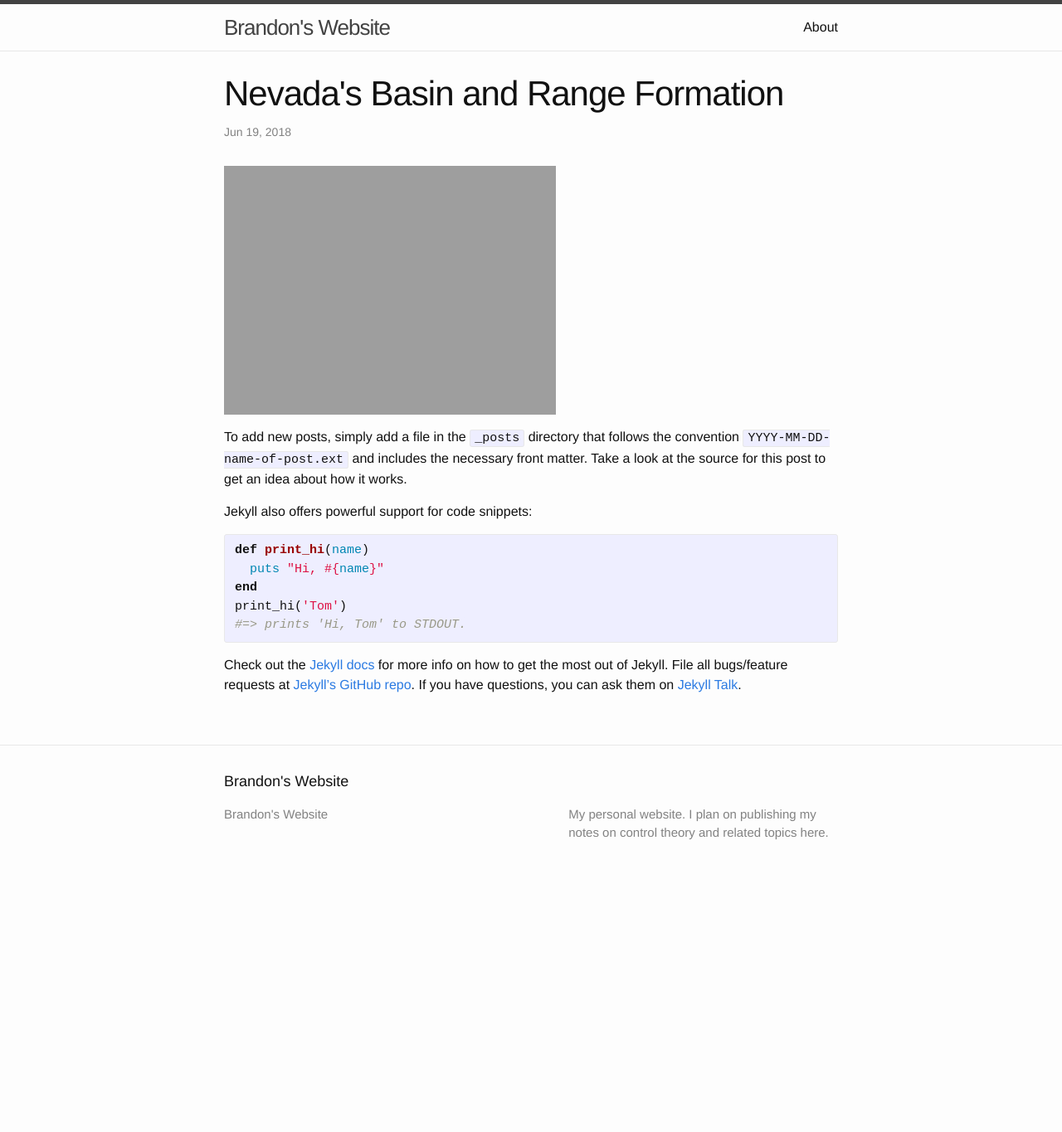
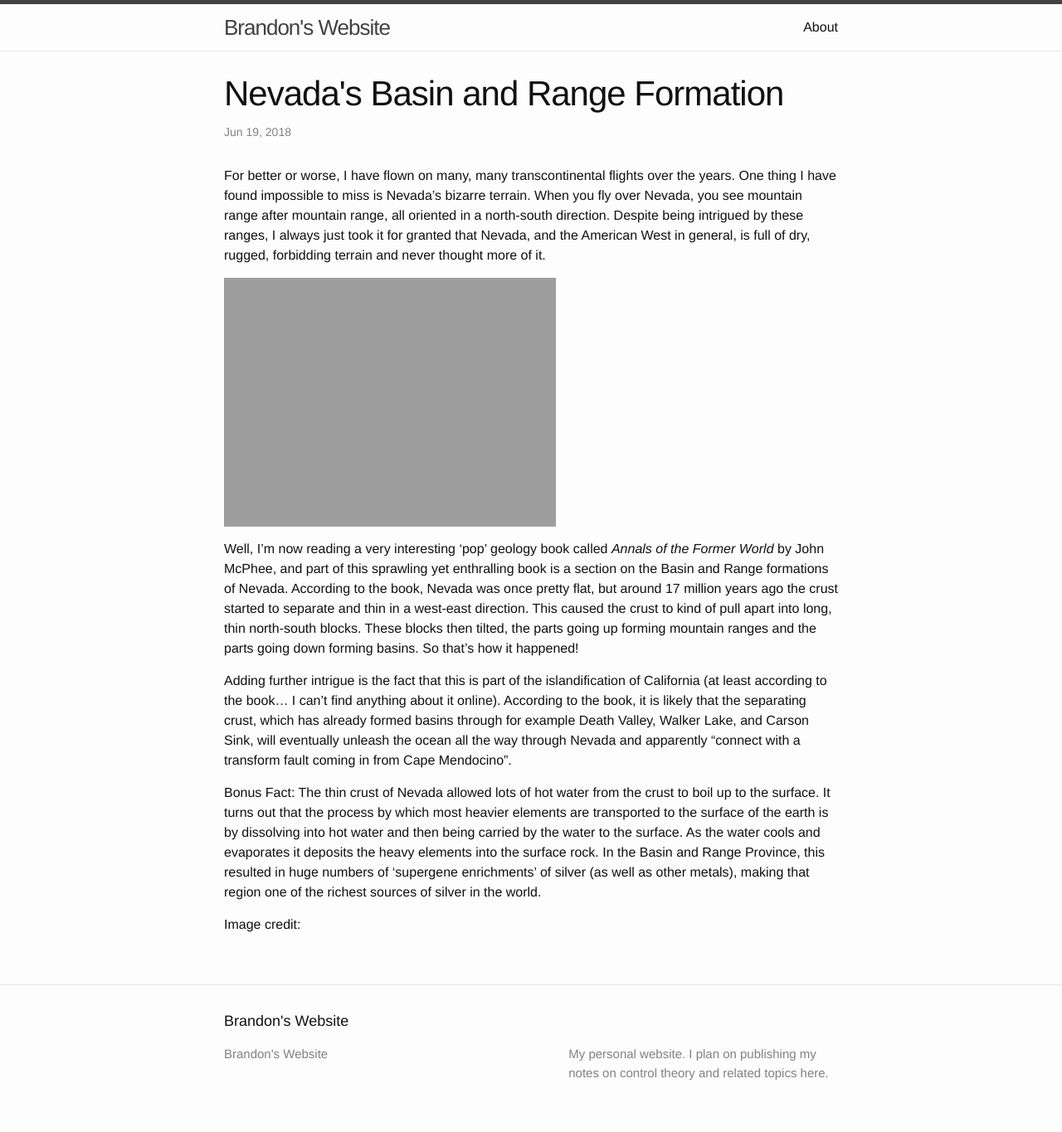
Before and after one commit to braraki/braraki.github.io, a Jekyll site: the page built from _posts/2018-06-14-nevada-basin-and-range.md, in a window 1280 px wide. Shown: the whole page at 83% size. Built offline with Jekyll 4.4.1, drawn with Linux system fonts in a browser that asks for light colours; Markdown is read by kramdown in place of the engine named in the settings; before the commit the page ends 1076 px from its top, so only the background shows below that.

Commit message:
nevada basin and range post

```diff
--- a/_posts/2018-06-14-nevada-basin-and-range.md
+++ b/_posts/2018-06-14-nevada-basin-and-range.md
@@ -5,22 +5,14 @@ date:   2018-06-18 23:09:41 -0500
 categories: geology reading
 ---
 
+For better or worse, I have flown on many, many transcontinental flights over the years. One thing I have found impossible to miss is Nevada's bizarre terrain. When you fly over Nevada, you see mountain range after mountain range, all oriented in a north-south direction. Despite being intrigued by these ranges, I always just took it for granted that Nevada, and the American West in general, is full of dry, rugged, forbidding terrain and never thought more of it.
+
 ![Nevada basin and range]({{ "/assets/nevada_basin_and_range.png" | absolute_url }})
 
-To add new posts, simply add a file in the `_posts` directory that follows the convention `YYYY-MM-DD-name-of-post.ext` and includes the necessary front matter. Take a look at the source for this post to get an idea about how it works.
+Well, I'm now reading a very interesting 'pop' geology book called *Annals of the Former World* by John McPhee, and part of this sprawling yet enthralling book is a section on the Basin and Range formations of Nevada. According to the book, Nevada was once pretty flat, but around 17 million years ago the crust started to separate and thin in a west-east direction. This caused the crust to kind of pull apart into long, thin north-south blocks. These blocks then tilted, the parts going up forming mountain ranges and the parts going down forming basins. So that's how it happened!
 
-Jekyll also offers powerful support for code snippets:
+Adding further intrigue is the fact that this is part of the islandification of California (at least according to the book... I can't find anything about it online). According to the book, it is likely that the separating crust, which has already formed basins through for example Death Valley, Walker Lake, and Carson Sink, will eventually unleash the ocean all the way through Nevada and apparently "connect with a transform fault coming in from Cape Mendocino".
 
-{% highlight ruby %}
-def print_hi(name)
-  puts "Hi, #{name}"
-end
-print_hi('Tom')
-#=> prints 'Hi, Tom' to STDOUT.
-{% endhighlight %}
+Bonus Fact: The thin crust of Nevada allowed lots of hot water from the crust to boil up to the surface. It turns out that the process by which most heavier elements are transported to the surface of the earth is by dissolving into hot water and then being carried by the water to the surface. As the water cools and evaporates it deposits the heavy elements into the surface rock. In the Basin and Range Province, this resulted in huge numbers of 'supergene enrichments' of silver (as well as other metals), making that region one of the richest sources of silver in the world.
 
-Check out the [Jekyll docs][jekyll-docs] for more info on how to get the most out of Jekyll. File all bugs/feature requests at [Jekyll’s GitHub repo][jekyll-gh]. If you have questions, you can ask them on [Jekyll Talk][jekyll-talk].
-
-[jekyll-docs]: http://jekyllrb.com/docs/home
-[jekyll-gh]:   https://github.com/jekyll/jekyll
-[jekyll-talk]: https://talk.jekyllrb.com/
+Image credit: [](https://fineartamerica.com/featured/nevada-state-usa-3d-render-topographic-map-border-frank-ramspott.html)
```
